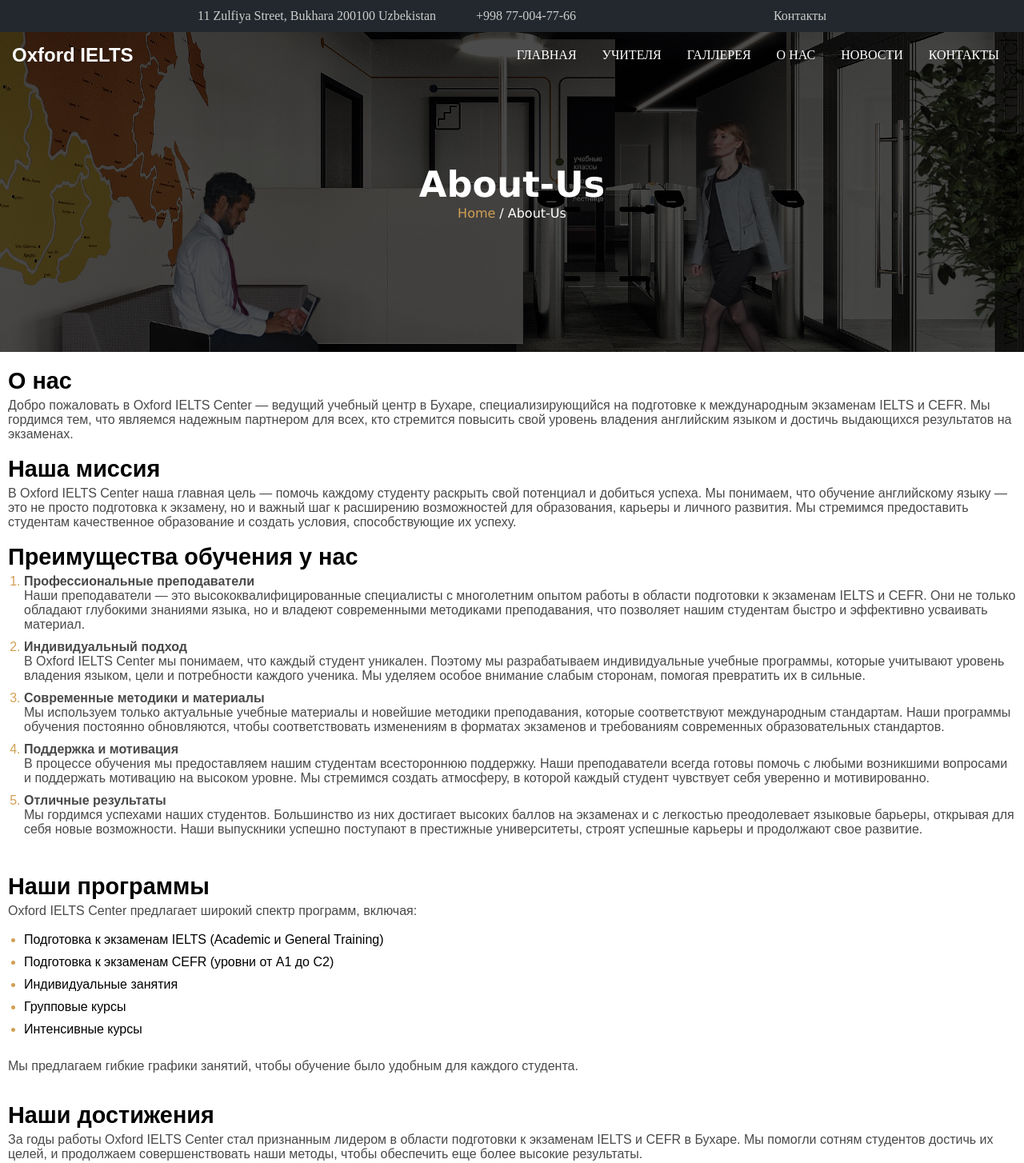
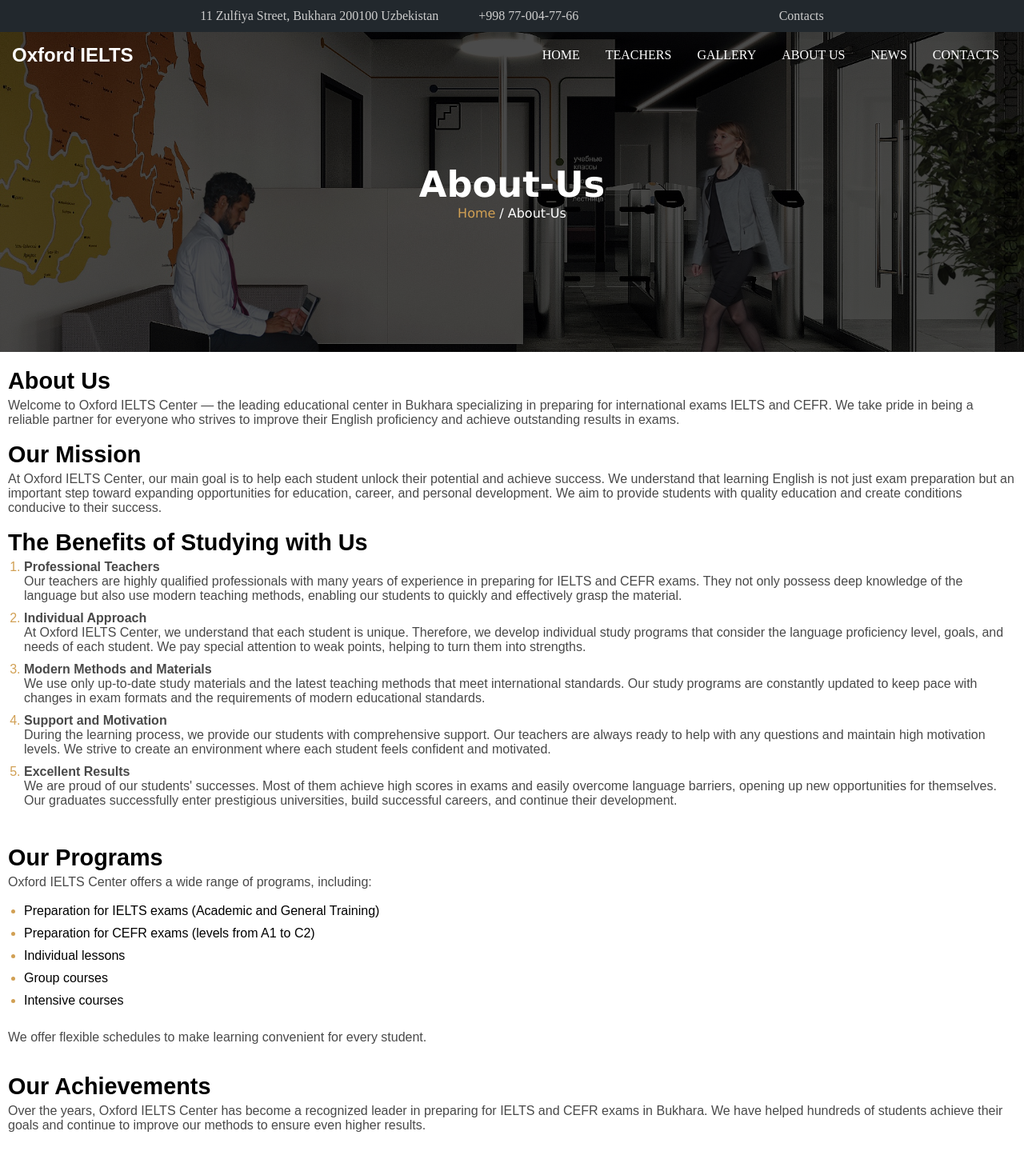
Before and after one commit to akiakiaki9/oxford-ielts-center, a React (Create React App) app: page /about-us in a window 1280 px wide. Shown: the top 1454 px of the page at 80% size. Built offline with nearby package versions, Linux system fonts and the light colour scheme.

Commit message:
fixed lang

```diff
--- a/src/components/Navbar1.jsx
+++ b/src/components/Navbar1.jsx
@@ -47,12 +47,12 @@ export default function Navbar1() {
         <div className="close-icon" onClick={toggleMenu}>
           <FaTimes />
         </div>
-        <Link to='/' onClick={() => handleLinkClick('/')}>Главная</Link>
-        <Link to='/teachers' onClick={() => handleLinkClick('/menu')}>Учителя</Link>
-        <Link to='/gallery' onClick={() => handleLinkClick('/gallery')}>Галлерея</Link>
-        <Link to='/about-us' onClick={() => handleLinkClick('/about-us')}>О нас</Link>
-        <Link to='/news' onClick={() => handleLinkClick('/news')}>Новости</Link>
-        <Link to='/contacts' onClick={() => handleLinkClick('/contacts')}>Контакты</Link>
+        <Link to='/' onClick={() => handleLinkClick('/')}>Home</Link>
+        <Link to='/teachers' onClick={() => handleLinkClick('/menu')}>teachers</Link>
+        <Link to='/gallery' onClick={() => handleLinkClick('/gallery')}>Gallery</Link>
+        <Link to='/about-us' onClick={() => handleLinkClick('/about-us')}>About Us</Link>
+        <Link to='/news' onClick={() => handleLinkClick('/news')}>News</Link>
+        <Link to='/contacts' onClick={() => handleLinkClick('/contacts')}>Contacts</Link>
       </div>
       {isOpen && <div className="overlay" onClick={toggleMenu} />}
     </nav>
--- a/src/components/Navbar2.jsx
+++ b/src/components/Navbar2.jsx
@@ -10,7 +10,7 @@ export default function Navbar2() {
           <a href="tel:+998770047766" className='navbar2__hover'>+998 77-004-77-66</a>
         </div>
         <div className="navbar2-blok__section">
-          <Link to='/contacts' className='navbar2__contact'>Контакты</Link>
+          <Link to='/contacts' className='navbar2__contact'>Contacts</Link>
         </div>
       </div>
     </div>
--- a/src/components/Section.jsx
+++ b/src/components/Section.jsx
@@ -39,21 +39,21 @@ export default function Section() {
                     <img src={stats1} alt="" />
                     <div>
                         <div className='section__number'>{lessonsCount}</div>
-                        <p className='section__title'>Пройденных занятий</p>
+                        <p className='section__title'>Lessons completed</p>
                     </div>
                 </div>
                 <div className="section-blok__container">
                     <img src={stats2} alt="" />
                     <div>
                         <div className='section__number'>{studentsCount}</div>
-                        <p className='section__title'>Cтудентов на данный момент</p>
+                        <p className='section__title'>Students at the moment</p>
                     </div>
                 </div>
                 <div className="section-blok__container">
                     <img src={stats3} alt="" />
                     <div>
                         <div className='section__number'>{workshopsCount}</div>
-                        <p className='section__title'>Пройденных мастер классов</p>
+                        <p className='section__title'>Completed master classes</p>
                     </div>
                 </div>
             </div>
--- a/src/pages/AboutUs.jsx
+++ b/src/pages/AboutUs.jsx
@@ -13,86 +13,82 @@ export default function AboutUs() {
       <Navbar2 />
       <Title />
       <div className='about-us'>
-        <div className="about-us-blok">
-          <h1>О нас</h1>
-          <p>Добро пожаловать в Oxford IELTS Center — ведущий учебный центр в Бухаре, специализирующийся на подготовке к международным экзаменам
-            IELTS и CEFR. Мы гордимся тем, что являемся надежным партнером для всех, кто стремится повысить свой уровень владения английским
-            языком и достичь выдающихся результатов на экзаменах.
+        <div className="about-us-block">
+          <h1>About Us</h1>
+          <p>Welcome to Oxford IELTS Center — the leading educational center in Bukhara specializing in preparing for international exams
+            IELTS and CEFR. We take pride in being a reliable partner for everyone who strives to improve their English proficiency and achieve outstanding results in exams.
           </p>
           <br />
-          <h1>Наша миссия</h1>
-          <p>В Oxford IELTS Center наша главная цель — помочь каждому студенту раскрыть свой потенциал и добиться успеха. Мы понимаем, что
-            обучение английскому языку — это не просто подготовка к экзамену, но и важный шаг к расширению возможностей для образования,
-            карьеры и личного развития. Мы стремимся предоставить студентам качественное образование и создать условия, способствующие
-            их успеху.
+          <h1>Our Mission</h1>
+          <p>At Oxford IELTS Center, our main goal is to help each student unlock their potential and achieve success. We understand that
+            learning English is not just exam preparation but an important step toward expanding opportunities for education,
+            career, and personal development. We aim to provide students with quality education and create conditions conducive to their success.
           </p>
           <br />
-          <h1>Преимущества обучения у нас</h1>
+          <h1>The Benefits of Studying with Us</h1>
           <ol>
             <li>
-              <p><b>Профессиональные преподаватели</b><br />
-                Наши преподаватели — это высококвалифицированные специалисты с многолетним опытом работы в области подготовки к экзаменам IELTS
-                и CEFR. Они не только обладают глубокими знаниями языка, но и владеют современными методиками преподавания, что позволяет нашим
-                студентам быстро и эффективно усваивать материал.
+              <p><b>Professional Teachers</b><br />
+                Our teachers are highly qualified professionals with many years of experience in preparing for IELTS
+                and CEFR exams. They not only possess deep knowledge of the language but also use modern teaching methods, enabling our
+                students to quickly and effectively grasp the material.
               </p>
             </li>
             <li>
-              <p><b>Индивидуальный подход</b><br />
-                В Oxford IELTS Center мы понимаем, что каждый студент уникален. Поэтому мы разрабатываем индивидуальные учебные программы,
-                которые учитывают уровень владения языком, цели и потребности каждого ученика. Мы уделяем особое внимание слабым сторонам,
-                помогая превратить их в сильные.
+              <p><b>Individual Approach</b><br />
+                At Oxford IELTS Center, we understand that each student is unique. Therefore, we develop individual study programs
+                that consider the language proficiency level, goals, and needs of each student. We pay special attention to weak points,
+                helping to turn them into strengths.
               </p>
             </li>
             <li>
-              <p><b>Современные методики и материалы</b><br />
-                Мы используем только актуальные учебные материалы и новейшие методики преподавания, которые соответствуют международным
-                стандартам. Наши программы обучения постоянно обновляются, чтобы соответствовать изменениям в форматах экзаменов и требованиям
-                современных образовательных стандартов.
+              <p><b>Modern Methods and Materials</b><br />
+                We use only up-to-date study materials and the latest teaching methods that meet international standards.
+                Our study programs are constantly updated to keep pace with changes in exam formats and the requirements of modern educational standards.
               </p>
             </li>
             <li>
-              <p><b>Поддержка и мотивация</b><br />
-                В процессе обучения мы предоставляем нашим студентам всестороннюю поддержку. Наши преподаватели всегда готовы помочь с любыми
-                возникшими вопросами и поддержать мотивацию на высоком уровне. Мы стремимся создать атмосферу, в которой каждый студент чувствует
-                себя уверенно и мотивированно.
+              <p><b>Support and Motivation</b><br />
+                During the learning process, we provide our students with comprehensive support. Our teachers are always ready to help with any questions
+                and maintain high motivation levels. We strive to create an environment where each student feels confident and motivated.
               </p>
             </li>
             <li>
-              <p><b>Отличные результаты</b><br />
-                Мы гордимся успехами наших студентов. Большинство из них достигает высоких баллов на экзаменах и с легкостью преодолевает языковые
-                барьеры, открывая для себя новые возможности. Наши выпускники успешно поступают в престижные университеты, строят успешные карьеры
-                и продолжают свое развитие.
+              <p><b>Excellent Results</b><br />
+                We are proud of our students' successes. Most of them achieve high scores in exams and easily overcome language barriers,
+                opening up new opportunities for themselves. Our graduates successfully enter prestigious universities, build successful careers,
+                and continue their development.
               </p>
             </li>
           </ol>
           <br /><br />
 
-          <h1>Наши программы</h1>
-          <p>Oxford IELTS Center предлагает широкий спектр программ, включая:</p><br />
+          <h1>Our Programs</h1>
+          <p>Oxford IELTS Center offers a wide range of programs, including:</p><br />
           <ul>
-            <li>Подготовка к экзаменам IELTS (Academic и General Training)</li>
-            <li>Подготовка к экзаменам CEFR (уровни от A1 до C2)</li>
-            <li>Индивидуальные занятия</li>
-            <li>Групповые курсы</li>
-            <li>Интенсивные курсы</li>
+            <li>Preparation for IELTS exams (Academic and General Training)</li>
+            <li>Preparation for CEFR exams (levels from A1 to C2)</li>
+            <li>Individual lessons</li>
+            <li>Group courses</li>
+            <li>Intensive courses</li>
           </ul>
           <br />
-          <p>Мы предлагаем гибкие графики занятий, чтобы обучение было удобным для каждого студента.</p>
+          <p>We offer flexible schedules to make learning convenient for every student.</p>
           <br /><br />
 
-          <h1>Наши достижения</h1>
-          <p>За годы работы Oxford IELTS Center стал признанным лидером в области подготовки к экзаменам IELTS и CEFR в Бухаре. Мы помогли
-            сотням студентов достичь их целей, и продолжаем совершенствовать наши методы, чтобы обеспечить еще более высокие результаты.
+          <h1>Our Achievements</h1>
+          <p>Over the years, Oxford IELTS Center has become a recognized leader in preparing for IELTS and CEFR exams in Bukhara. We have helped
+            hundreds of students achieve their goals and continue to improve our methods to ensure even higher results.
           </p>
           <br /><br />
 
-          <h1>Приглашаем вас стать частью нашей успешной команды</h1>
-          <p>Если вы стремитесь достичь высоких результатов в изучении английского языка и сдать международные экзамены на отличные баллы,
-            Oxford IELTS Center — это ваш лучший выбор. Присоединяйтесь к нам, и мы поможем вам достичь вашей мечты.
+          <h1>We Invite You to Join Our Successful Team</h1>
+          <p>If you are determined to achieve high results in learning English and pass international exams with excellent scores,
+            Oxford IELTS Center is your best choice. Join us, and we will help you achieve your dreams.
           </p>
           <br />
-          <b>Свяжитесь с нами уже сегодня, чтобы узнать больше о наших программах и записаться на первое занятие. Мы с нетерпением ждем вас
-            в Oxford IELTS Center — месте, где начинаются успехи!
+          <b>Contact us today to learn more about our programs and sign up for your first lesson. We look forward to welcoming you
+            at Oxford IELTS Center — the place where success begins!
           </b>
 
         </div>
```
Also changed, not shown: src/components/ContactForm.jsx (+16 -16 lines), src/components/RegistrationForm.jsx (+16 -16 lines), src/components/TeachersDetail.jsx (+4 -4 lines).
